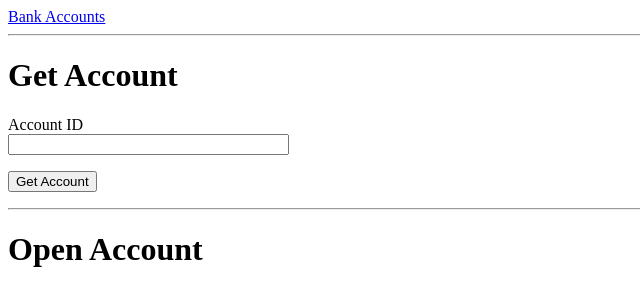
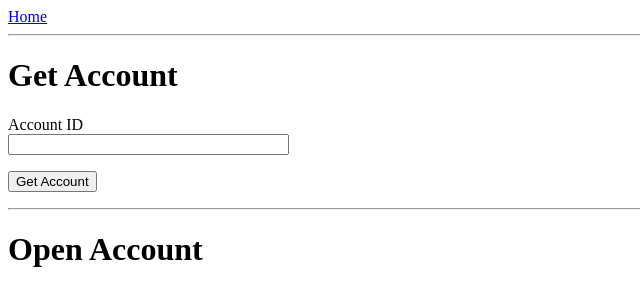
Before and after one commit to pyeventsourcing/example-flask, a Flask app: page / in a window 1280 px wide. Shown: the top 291 px of the page, without its empty margins (0-640 px from the left). Run offline with Flask 2, Linux system fonts and the light colour scheme.

Commit message:
altera nome pa home

```diff
--- a/templates/base.html
+++ b/templates/base.html
@@ -8,7 +8,7 @@
         {% endif %}
     </head>
     <body>
-        <div><a href="{{ url_for('home') }}">Bank Accounts</a></div>
+        <div><a href="{{ url_for('home') }}">Home</a></div>
         <hr>
         {% block content %}{% endblock %}
     </body>
```
